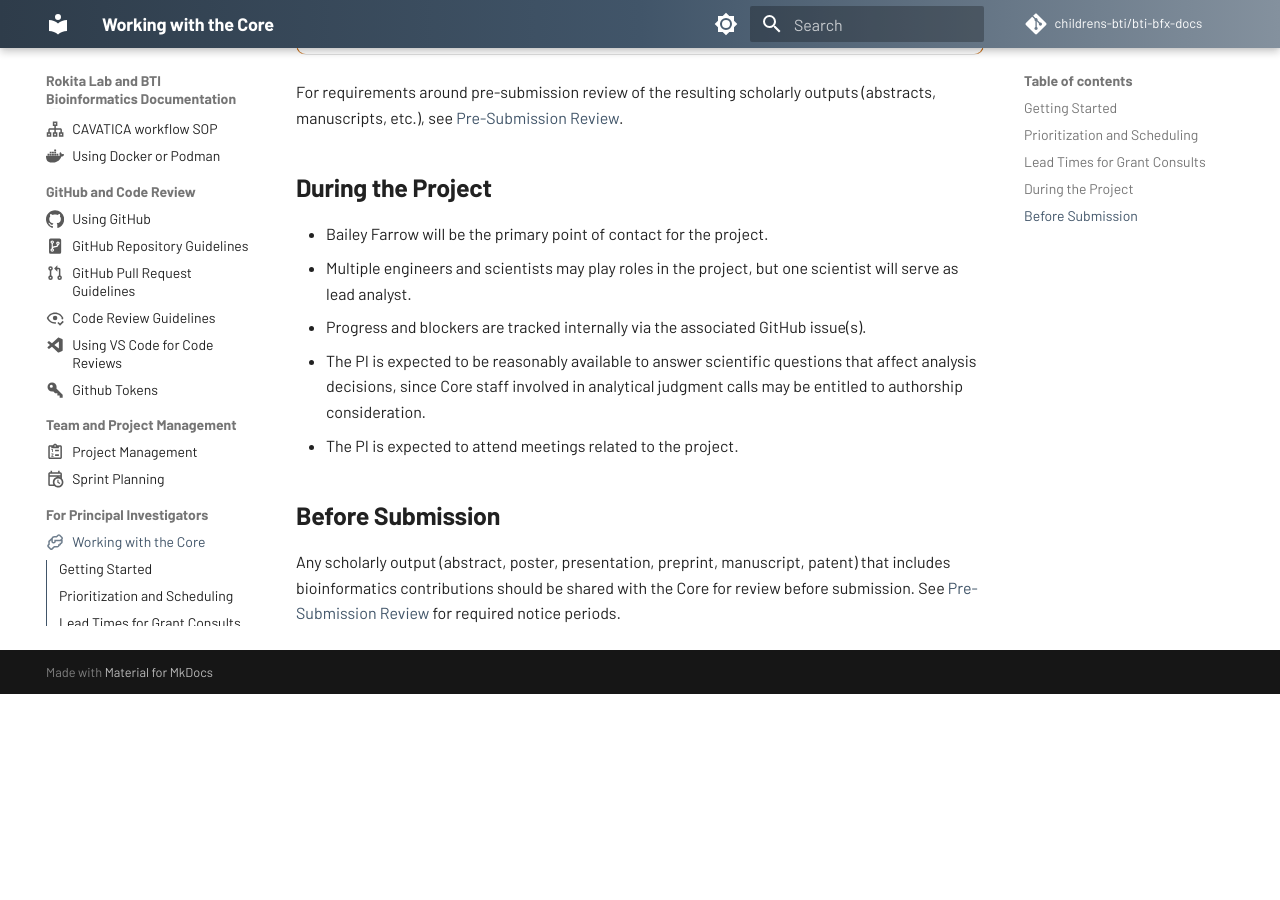
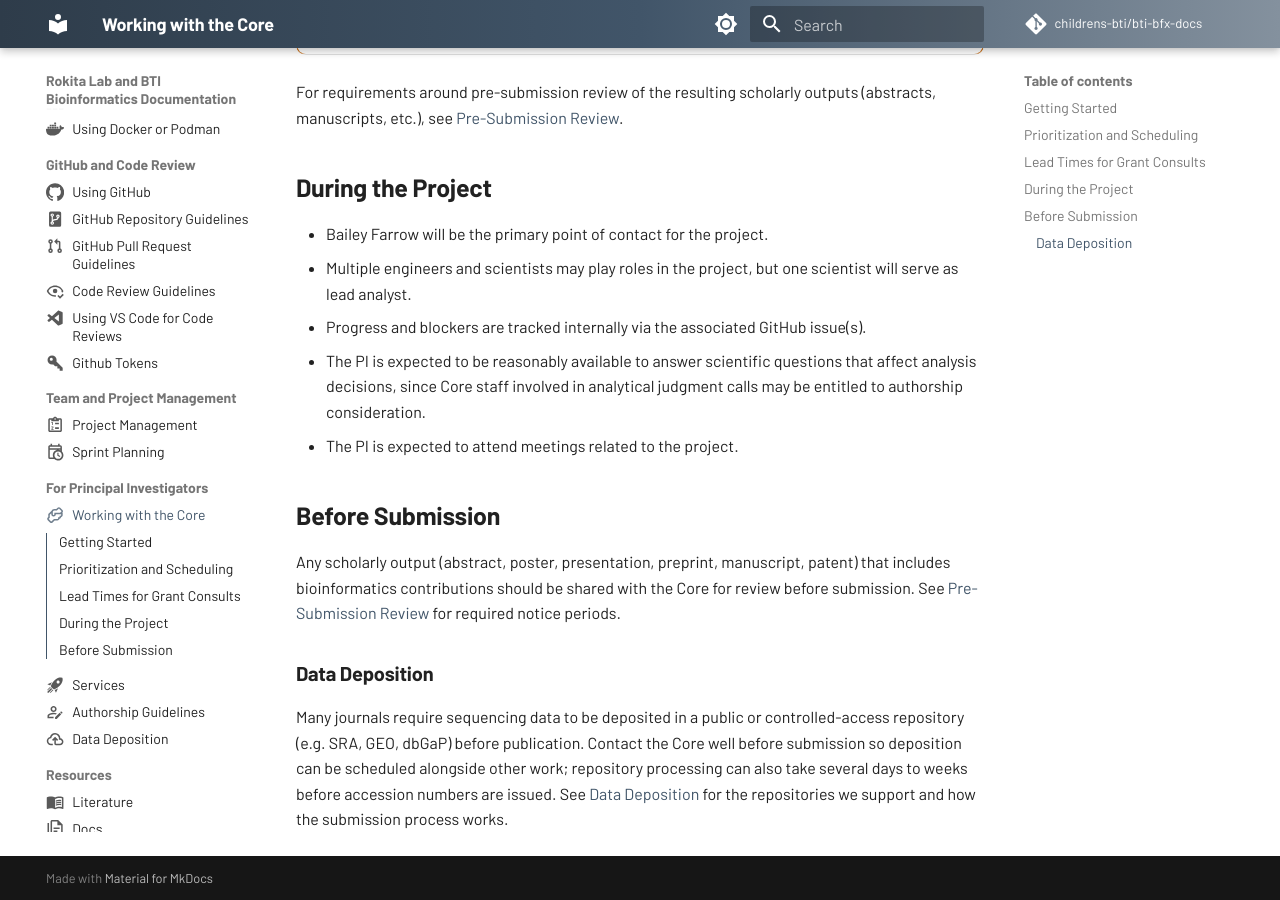
Before and after one commit to childrens-bti/bti-bfx-docs, an MkDocs documentation site: the page built from docs/pi-working-with-core.md, in a window 1280 px wide and 900 px high, scrolled down 1280 px. Built offline with MkDocs 1.6.1 and Material for MkDocs 9.7.7, drawn with Linux system fonts in a browser that asks for light colours; comment, search, counter and statistics services are not loaded; before the commit the page ends 1974 px from its top, so only the background shows below that.

Commit message:
Add PI data deposition page (SRA, GEO/dbGaP placeholders)

```diff
--- a/docs/pi-working-with-core.md
+++ b/docs/pi-working-with-core.md
@@ -51,3 +51,9 @@ For requirements around pre-submission review of the resulting scholarly outputs
 
 Any scholarly output (abstract, poster, presentation, preprint, manuscript, patent) that includes bioinformatics contributions should be shared with the Core for review before submission.
 See [Pre-Submission Review](pi-authorship-guidelines.md#ix-pre-submission-review-by-the-bti-bioinformatics-core) for required notice periods.
+
+### Data Deposition
+
+Many journals require sequencing data to be deposited in a public or controlled-access repository (e.g. SRA, GEO, dbGaP) before publication.
+Contact the Core well before submission so deposition can be scheduled alongside other work; repository processing can also take several days to weeks before accession numbers are issued.
+See [Data Deposition](pi-data-deposition.md) for the repositories we support and how the submission process works.
--- a/mkdocs.yml
+++ b/mkdocs.yml
@@ -52,6 +52,7 @@ nav:
       - Working with the Core: pi-working-with-core.md
       - Services: pi-services.md
       - Authorship Guidelines: pi-authorship-guidelines.md
+      - Data Deposition: pi-data-deposition.md
   - Resources:
       - Literature: literature.md
       - Docs: docs-resources.md
```
Also changed, not shown: docs/pi-data-deposition.md (added, +40 -0 lines), docs/pi-services.md (+1 -1 lines).
